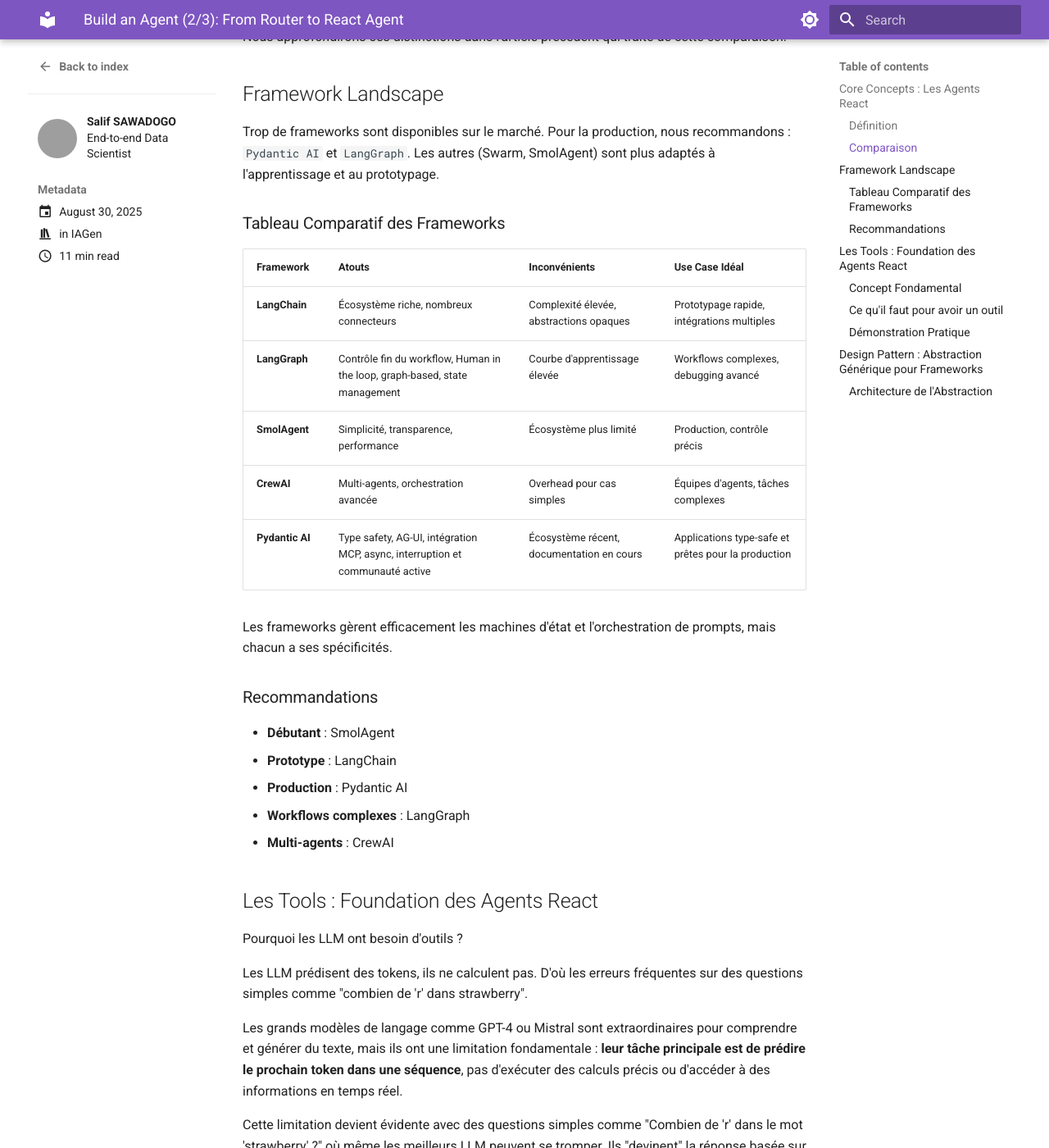
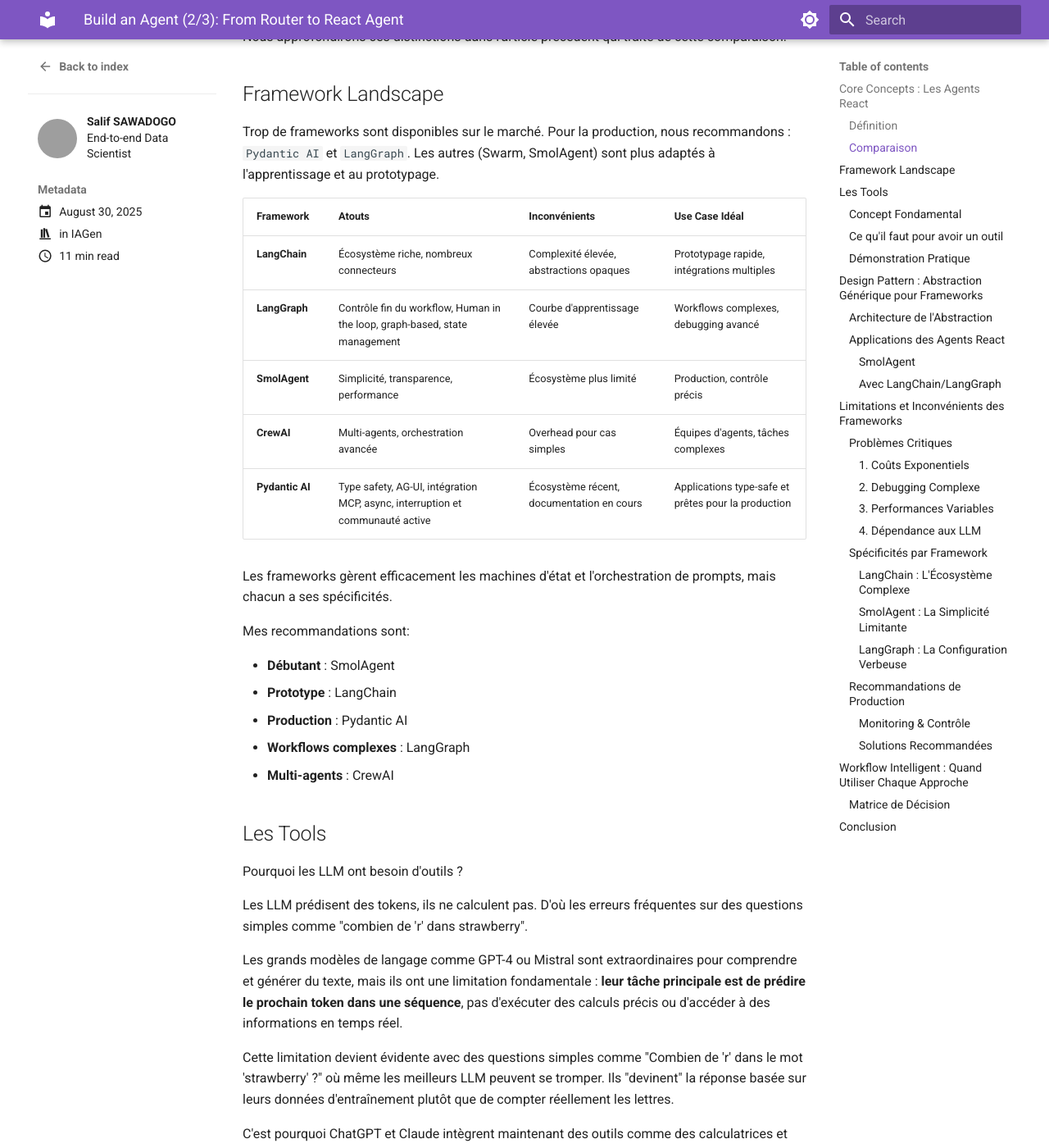
Before and after one commit to sawallesalfo/blog, an MkDocs documentation site: the page built from docs/posts/agent_react.md, in a window 1280 px wide and 1400 px high, scrolled down 1176 px. Shown: the whole window at 82% size. Built offline with MkDocs 1.6.1 and Material for MkDocs 9.7.7, drawn with Linux system fonts in a browser that asks for light colours; comment, search, counter and statistics services are not loaded; some of the changed text lies outside the part shown; grey boxes are pictures that could not be loaded.

Commit message:
add react

````diff
--- a/docs/posts/agent_react.md
+++ b/docs/posts/agent_react.md
@@ -50,7 +50,6 @@ Nous approfondirons ces distinctions dans l'article précédent qui traite de ce
 Trop de frameworks sont disponibles sur le marché. Pour la production, nous recommandons : `Pydantic AI` et `LangGraph`. Les autres (Swarm, SmolAgent) sont plus adaptés à l'apprentissage et au prototypage.
 
 
-### Tableau Comparatif des Frameworks
 
 | **Framework** | **Atouts** | **Inconvénients** | **Use Case Idéal** |
 |---------------|------------|-------------------|---------------------|
@@ -62,7 +61,7 @@ Trop de frameworks sont disponibles sur le marché. Pour la production, nous rec
 
 Les frameworks gèrent efficacement les machines d'état et l'orchestration de prompts, mais chacun a ses spécificités.
 
-### Recommandations
+Mes recommandations sont:
 
 - **Débutant** : SmolAgent
 - **Prototype** : LangChain
@@ -70,7 +69,7 @@ Les frameworks gèrent efficacement les machines d'état et l'orchestration de p
 - **Workflows complexes** : LangGraph
 - **Multi-agents** : CrewAI
 
-## Les Tools : Foundation des Agents React
+## Les Tools
 
 Pourquoi les LLM ont besoin d'outils ?
 
@@ -219,6 +218,7 @@ L'un des défis majeurs quand on travaille avec plusieurs frameworks d'agents es
 
 En gros, il faut savoir que derrière les décorateurs, il y a des classes qui gèrent les docstrings pour les préparer. Cette abstraction consiste à partir de ces classes pour passer dynamiquement nos docstrings ou informations sans passer par des fonctions avec décorateur :
 Je vous invit à consulter les docs officiels de ces framework pour construire des Class elegant
+
 ### Architecture de l'Abstraction
 
 Ajouter ces méthodes dans les précédentes classes Action :
@@ -337,7 +337,8 @@ class PlotAction(BaseAction):
 
 
 Implémenter cette approche nous permet de mieux gérer les docstrings et de ne plus avoir à recoder notre système pour chaque framework.
-# Applications des Agents React
+
+### Applications des Agents React
 
 Commençons par créer nos instances, ce sont les mêmes que dans l'article précédent :
 
@@ -388,7 +389,7 @@ Calling ────────────────────────
 
 Cette interactivité et ces logs font la force de SmolAgent.
 
-### Avec LangChain/LangGraph
+#### Avec LangChain/LangGraph
 
 ```python
 tool1_langchain = sql_generator.as_langchain_tool()
````
Also changed, not shown: other parts of docs/posts/agent_react.md (+1 -1 lines).
